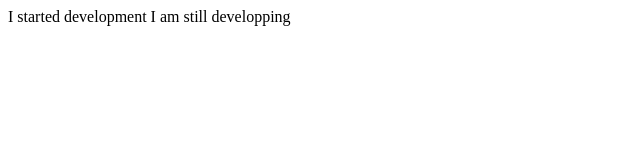
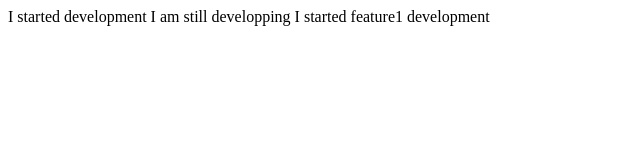
Before and after one commit to husnusenturk/myRepo, a plain HTML site: page index.html in a window 1280 px wide. Shown: the whole page, without its empty margins (0-640 px from the left). Drawn offline with Linux system fonts and the light colour scheme.

Commit message:
commiting feature1

```diff
--- a/index.html
+++ b/index.html
@@ -9,5 +9,6 @@
 <body>
     I started development
     I am still developping
+    I started feature1 development
 </body>
 </html>
```
